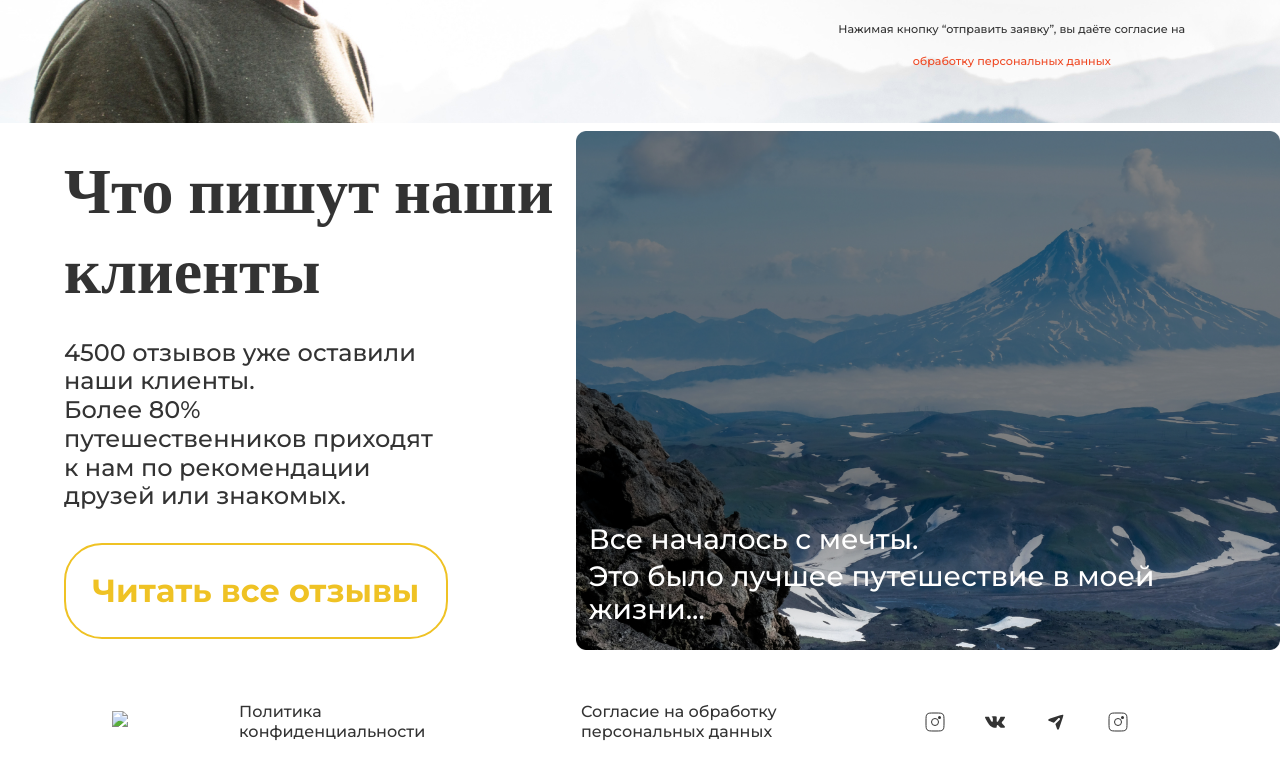
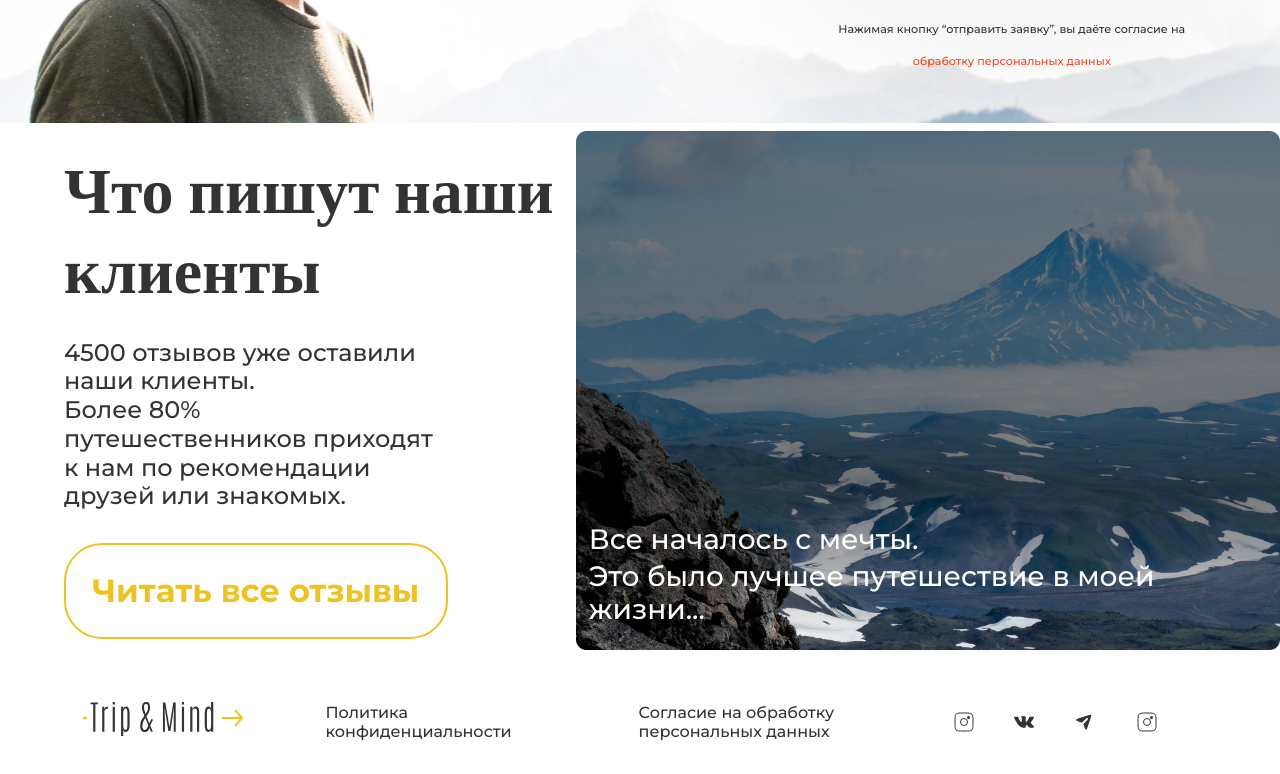
Before and after one commit to anyefremova/trip-and-mind, a plain HTML site: page page2.html in a window 1280 px wide. Shown: the part 1041-1815 px from the top of the page. Drawn offline with nearby package versions, Linux system fonts and the light colour scheme; the site is published under a folder, as on GitHub Pages, so addresses that start at the root find nothing; a web font is replaced by a local one.

Commit message:
changed the path to the logo

```diff
--- a/page2.html
+++ b/page2.html
@@ -98,7 +98,7 @@
         <footer class="footer">
             <div class="block__footer">
                 <div class="footer_logo">
-                    <img src="/assets/images/logo_footer.svg">
+                    <img src="./assets/images/logo_footer.svg">
                 </div>
                 <a class="footer_text" href="#">Политика
                     конфиденциальности</a>
```
